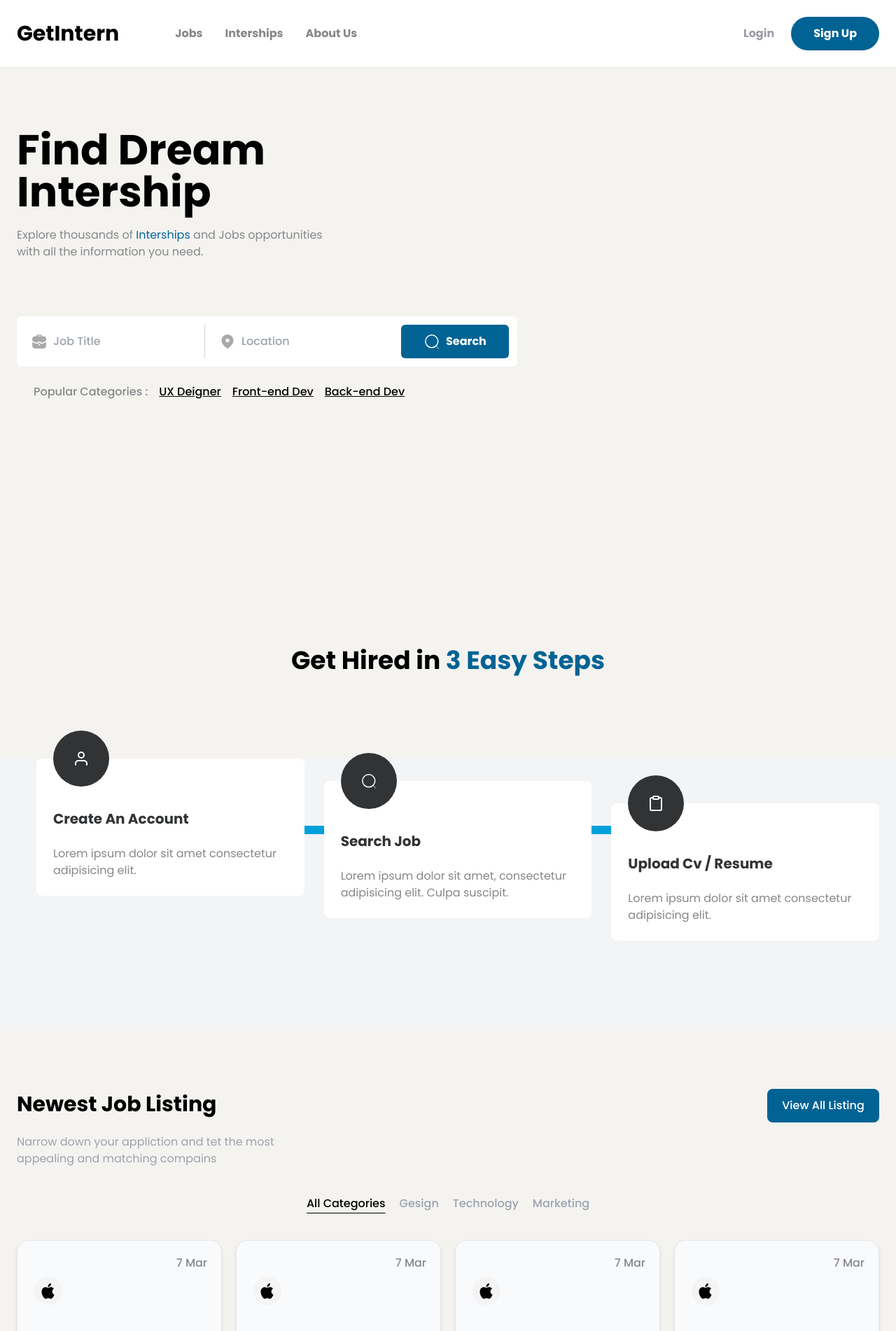
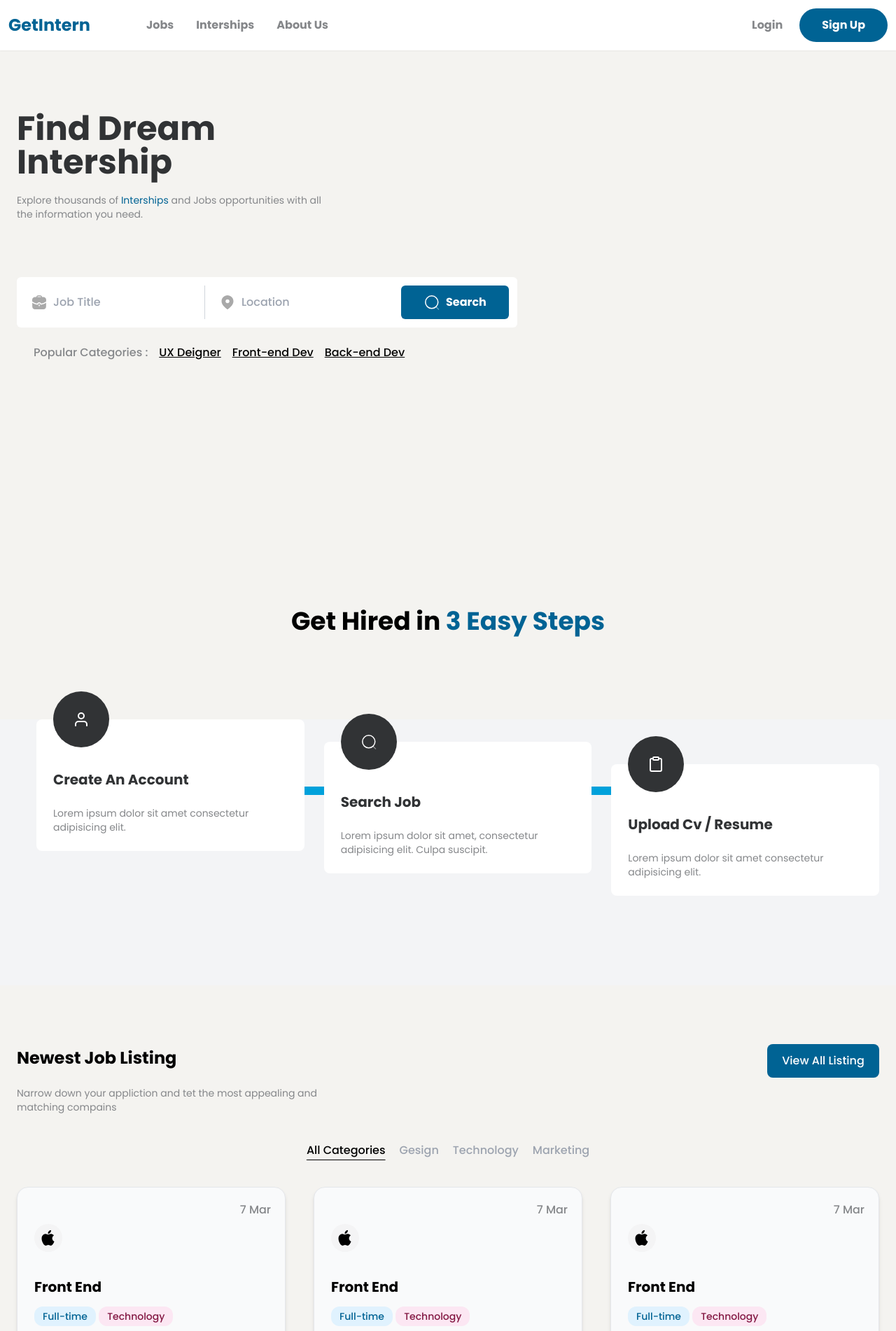
Before and after one commit to slimanesedrati/job-portal, a Django app: template templates/home.html in a window 1280 px wide. Shown: the top 1902 px of the page at 70% size. Run offline with Django 4.2, Linux system fonts and the light colour scheme; the template is opened without the code that fills it, so the values that code supplies are empty.

Commit message:
update hoem page
text sise

```diff
--- a/templates/css/output.css
+++ b/templates/css/output.css
@@ -437,8 +437,10 @@
 }
 
 p {
-  --tw-text-opacity: 1;
-  color: rgb(156 163 175 / var(--tw-text-opacity));
+  font-size: 0.875rem;
+  line-height: 1.25rem;
+  --tw-text-opacity: 1;
+  color: hsl(210 2% 53% / var(--tw-text-opacity));
 }
 
 @media (min-width: 768px) {
@@ -1206,24 +1202,24 @@
   background-color: rgb(250 250 250 / var(--tw-bg-opacity));
 }
 
+.p-10 {
+  padding: 2.5rem;
+}
+
 .p-2 {
   padding: 0.5rem;
 }
 
+.p-3 {
+  padding: 0.75rem;
+}
+
 .p-4 {
   padding: 1rem;
 }
 
-.p-5 {
-  padding: 1.25rem;
-}
-
 .p-6 {
   padding: 1.5rem;
-}
-
-.p-10 {
-  padding: 2.5rem;
 }
 
 .px-10 {
@@ -1406,11 +1402,6 @@
 .text-4xl {
   font-size: 2.25rem;
   line-height: 2.5rem;
-}
-
-.text-5xl {
-  font-size: 3rem;
-  line-height: 1;
 }
 
 .text-lg {
@@ -1956,8 +1947,8 @@
     text-align: left;
   }
 
-  .lg\:text-6xl {
-    font-size: 3.75rem;
+  .lg\:text-5xl {
+    font-size: 3rem;
     line-height: 1;
   }
 }
--- a/templates/home.html
+++ b/templates/home.html
@@ -14,7 +14,7 @@
   <link rel="preconnect" href="https://fonts.gstatic.com" crossorigin />
   <link href="https://fonts.googleapis.com/css2?family=Alata&family=Poppins:wght@400;500;700&display=swap"
     rel="stylesheet" />
-  <link rel="stylesheet" href="css/output.css" />
+  <link rel="stylesheet" href="../dist/output.css" />
   <script src="js/script.js" defer></script>
   <title>GetIntern</title>
 </head>
@@ -23,17 +23,17 @@
 
   <section class="sticky top-0 bg-white shadow-sm z-40">
     <!-- Nav Container -->
-    <nav class="relative container mx-auto p-6">
+    <nav class="relative container mx-auto p-3">
       <!-- Flex Container For All Items -->
       <div class="flex items-center justify-between">
         <!-- Flex Container For Logo/Menu -->
         <div class="flex items-center space-x-20">
           <!-- Logo -->
-          <h1 class="font-bold text-3xl">
+          <h1 class="font-bold text-2xl text-blue">
             <a href="home_page.html">GetIntern</a>
           </h1>
           <!-- Left Menu -->
-          <div class="hidden space-x-8 font-bold lg:flex">
+          <div class="hidden  space-x-8 font-bold lg:flex">
             <a href="#" class="text-mediumGray hover:text-black">Jobs</a>
             <a href="#" class="text-mediumGray hover:text-black">Interships</a>
             <a href="#" class="text-mediumGray hover:text-black">About Us</a>
@@ -41,7 +41,7 @@
         </div>
 
         <!-- Right Buttons Menu -->
-        <div class="hidden items-center space-x-6 font-bold text-grayishViolet lg:flex">
+        <div class="hidden items-center space-x-6 font-bold text-mediumGray lg:flex">
           <div class="hover:text-veryDarkViolet cursor-pointer">Login</div>
           <a href="#" class="px-8 py-3 font-bold text-white bg-blue rounded-full hover:opacity-70">Sign Up</a>
         </div>
@@ -74,10 +74,10 @@
       <!-- Content Container -->
       <div class="flex flex-col  space-y-20 mb-32 lg:mt-16  xl:mb-52">
         <div>
-          <h1 class="text-5xl mb-5 font-bold text-center lg:text-6xl lg:max-w-md lg:text-left">
+          <h2 class="text-3xl lg:text-5xl text-darkGray mb-5 font-bold text-center lg:max-w-md lg:text-left">
             Find Dream Intership
-          </h1>
-          <p class="text-md text-center text-mediumGray lg:max-w-md lg:text-left">
+          </h2>
+          <p class="text-md text-center lg:max-w-md lg:text-left">
             Explore thousands of <span class="text-blue">Interships</span> and Jobs opportunities with all
             the information you need.
           </p>
@@ -223,7 +223,7 @@
     <div class="relative container mx-auto pt-16 pb-32 p-6">
       <div class="flex flex-col justify-between items-start md:flex-row space-y-5 mb-10 ">
         <div class="max-w-md">
-          <h3 class="py-6 text-3xl font-bold capitalize">Newest Job Listing</h3>
+          <h3 class="py-6 text-2xl font-bold capitalize">Newest Job Listing</h3>
           <p>Narrow down your appliction and tet the most appealing and matching compains </p>
         </div>
         <a href="./index.html" class="btn rounded-lg absolute bottom-10 md:bottom-0 md:relative">
@@ -241,7 +241,7 @@
             class="hover:underline underline-offset-8 duration-200 text-gray-400 hover:text-black">Marketing</a>
         </div>
         <div
-          class="mt-10 grid justify-center items-center grid-col-1 sm:grid-cols-2 lg:grid-cols-3   xl:grid-cols-4  gap-5 font-medium">
+          class="mt-10 grid justify-center items-center grid-col-1 sm:grid-cols-2 lg:grid-cols-3  gap-10 font-medium">
           <!--  -->
           <div class="relative shadow-md duration-200 hover:shadow-xl flex flex-col max-w-sm
             space-y-7 p-6 rounded-2xl border bg-gray-50">
```
Also changed, not shown: other parts of templates/css/output.css (+22 -28 lines).
